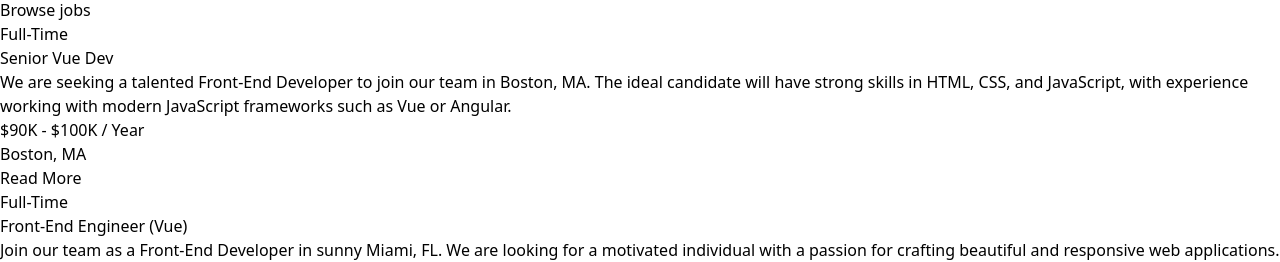
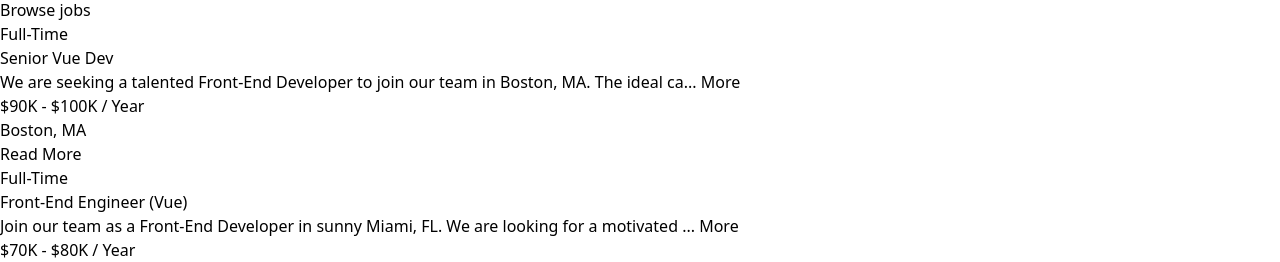
Before and after one commit to eugenia1984/vue-crash-2024, a Vue app: page / in a window 1280 px wide. Shown: the part 542-804 px from the top of the page. Built offline with nearby package versions, Linux system fonts and the light colour scheme.

Commit message:
feat: add show more, less description

```diff
--- a/src/components/JobListing.vue
+++ b/src/components/JobListing.vue
@@ -1,9 +1,25 @@
 <script setup>
-import { defineProps } from 'vue';
+import { defineProps, ref, computed } from 'vue';
 
-defineProps({
+const props = defineProps({
   job: Object
 })
+
+const showFulDescription = ref(false);
+
+const toggleFullDescription = () => {
+  showFulDescription.value = !showFulDescription.value;
+}
+
+const truncatedDescription = computed(() => {
+  let description = props.job.description;
+
+  if(!showFulDescription.value) {
+    description = description.substring(0, 90) + '...';
+  }
+
+  return description;
+});
 </script>
 
 <template>
@@ -14,7 +30,17 @@ defineProps({
         <h3 class="text-xl font-bold">{{ job.title }}</h3>
       </div>
 
-      <div class="mb-5">{{ job.description }}</div>
+      <div class="mb-5">
+        <div>
+          {{ truncatedDescription }}
+          <button
+            @click="toggleFullDescription"
+            class="text-green-500 hover:text-green-600 mb-5"
+          >
+            {{ showFulDescription ? 'Less': 'More' }}
+          </button>
+        </div>
+      </div>
 
       <h3 class="text-green-500 mb-2">{{ job.salary }} / Year</h3>
 
--- a/src/components/JobListings.vue
+++ b/src/components/JobListings.vue
@@ -30,7 +30,8 @@ const jobs = ref(jobData);
     <a
       href="/jobs"
       class="block bg-black text-white text-center py-4 px-6 rounded-xl hover:bg-gray-700"
-      >View All Jobs</a
-    >
+      >
+      View All Jobs
+    </a>
   </section>
 </template>
```
